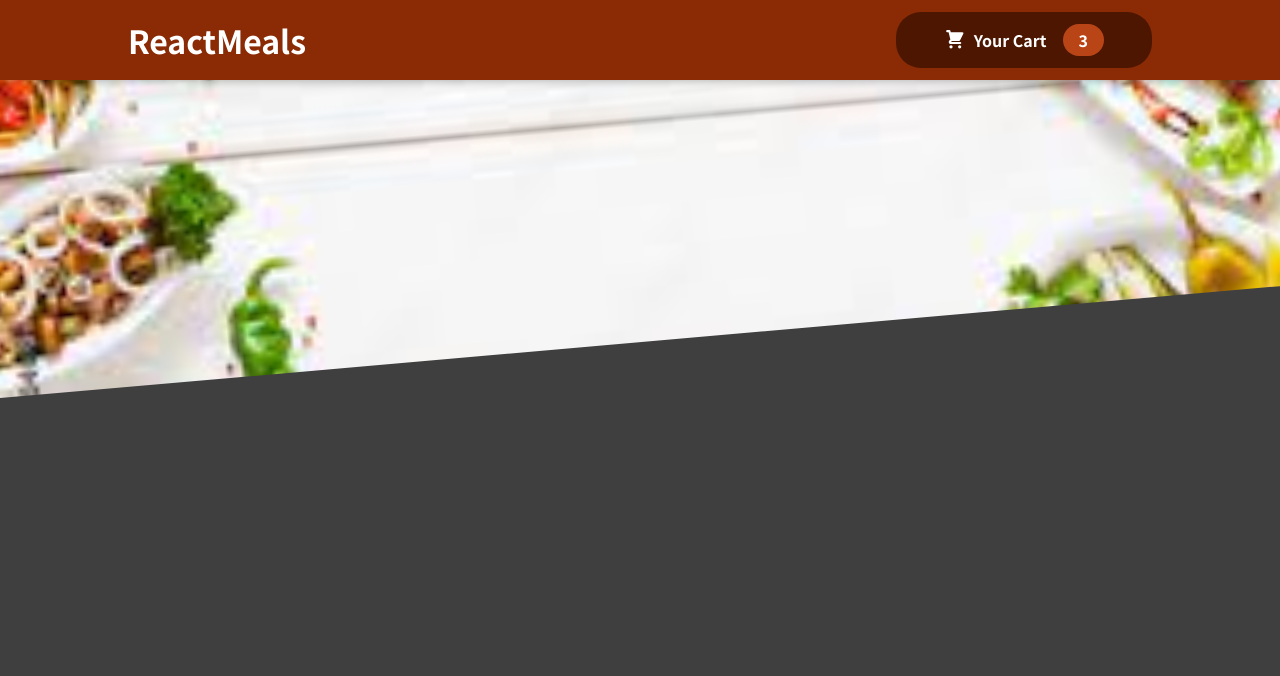
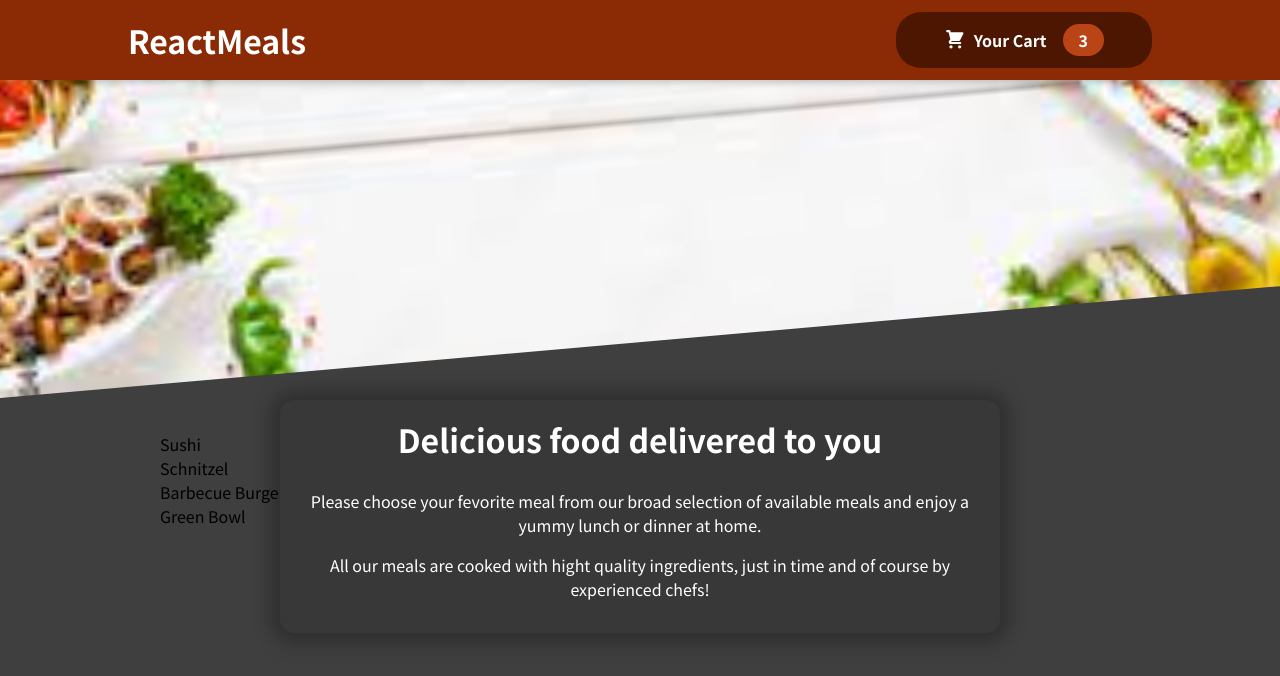
Before and after one commit to shitalsadgir/FoodOrderApp, a React (Create React App) app: page / in a window 1280 px wide. Shown: the top 676 px of the page. Built offline with nearby package versions, Linux system fonts and the light colour scheme.

Commit message:
134 added mealsSummary and available meals

```diff
--- a/src/App.js
+++ b/src/App.js
@@ -1,9 +1,13 @@
 import {Fragment} from 'react'
 import Header from "./components/Layout/Header";
+import Meals from "./components/Meals/Meals";
 function App() {
   return (
       <Fragment>
           <Header/>
+          <main>
+              <Meals/>
+          </main>
       </Fragment>
   );
 }
--- /dev/null
+++ b/src/components/Meals/AvailableMeals.js
@@ -0,0 +1,38 @@
+import classes from './AvailableMeals.module.css'
+const DUMMY_MEALS = [
+    {
+        id: 'm1',
+        name: 'Sushi',
+        description: 'Finest fish and veggies',
+        price: 22.99,
+    },
+    {
+        id: 'm2',
+        name: 'Schnitzel',
+        description: 'A german specialty!',
+        price: 16.5,
+    },
+    {
+        id: 'm3',
+        name: 'Barbecue Burger',
+        description: 'American, raw, meaty',
+        price: 12.99,
+    },
+    {
+        id: 'm4',
+        name: 'Green Bowl',
+        description: 'Healthy...and green...',
+        price: 18.99,
+    },
+];
+const AvailableMeals=()=>{
+    //converting dummyMeals javascript array object to jsx elements
+const mealsList=DUMMY_MEALS.map(meal=><li>{meal.name}</li>)
+    return<section className={classes.meals}>
+        <ul>
+            {mealsList}
+        </ul>
+    </section>
+};
+
+export default AvailableMeals;
--- /dev/null
+++ b/src/components/Meals/AvailableMeals.module.css
@@ -0,0 +1,24 @@
+.meals {
+    max-width: 60rem;
+    width: 90%;
+    margin: 2rem auto;
+    animation: meals-appear 1s ease-out forwards;
+}
+
+.meals ul {
+    list-style: none;
+    margin: 0;
+    padding: 0;
+}
+
+@keyframes meals-appear {
+    from {
+        opacity: 0;
+        transform: translateY(3rem);
+    }
+
+    to {
+        opacity: 1;
+        transform: translateY(0);
+    }
+}
--- a/src/components/Meals/Meals.js
+++ b/src/components/Meals/Meals.js
@@ -0,0 +1,10 @@
+import MealsSummary from "./MealsSummary";
+import AvailableMeals from "./AvailableMeals";
+import {Fragment} from "react";
+const Meals=()=>{
+    return<Fragment>
+        <AvailableMeals/>
+        <MealsSummary/>
+    </Fragment>
+};
+export default Meals;
--- /dev/null
+++ b/src/components/Meals/MealsSummary.js
@@ -0,0 +1,13 @@
+import classes from './MealsSummary.module.css'
+const MealsSummary=()=>{
+    return(
+      <section className={classes.summary}>
+          <h2>Delicious food delivered to you</h2>
+          <p>Please choose your fevorite meal from our broad selection of available meals and enjoy a yummy lunch or dinner at home.</p>
+        <p>
+          All our meals are cooked with hight quality ingredients, just in time and of course by experienced chefs!
+        </p>
+      </section>
+    );
+};
+export default MealsSummary;
--- /dev/null
+++ b/src/components/Meals/MealsSummary.module.css
@@ -0,0 +1,18 @@
+.summary {
+    text-align: center;
+    max-width: 45rem;
+    width: 90%;
+    margin: auto;
+    margin-top: -10rem;
+    position: relative;
+    background-color: #383838;
+    color: white;
+    border-radius: 14px;
+    padding: 1rem;
+    box-shadow: 0 1px 18px 10px rgba(0, 0, 0, 0.25);
+}
+
+.summary h2 {
+    font-size: 2rem;
+    margin-top: 0;
+}
```
